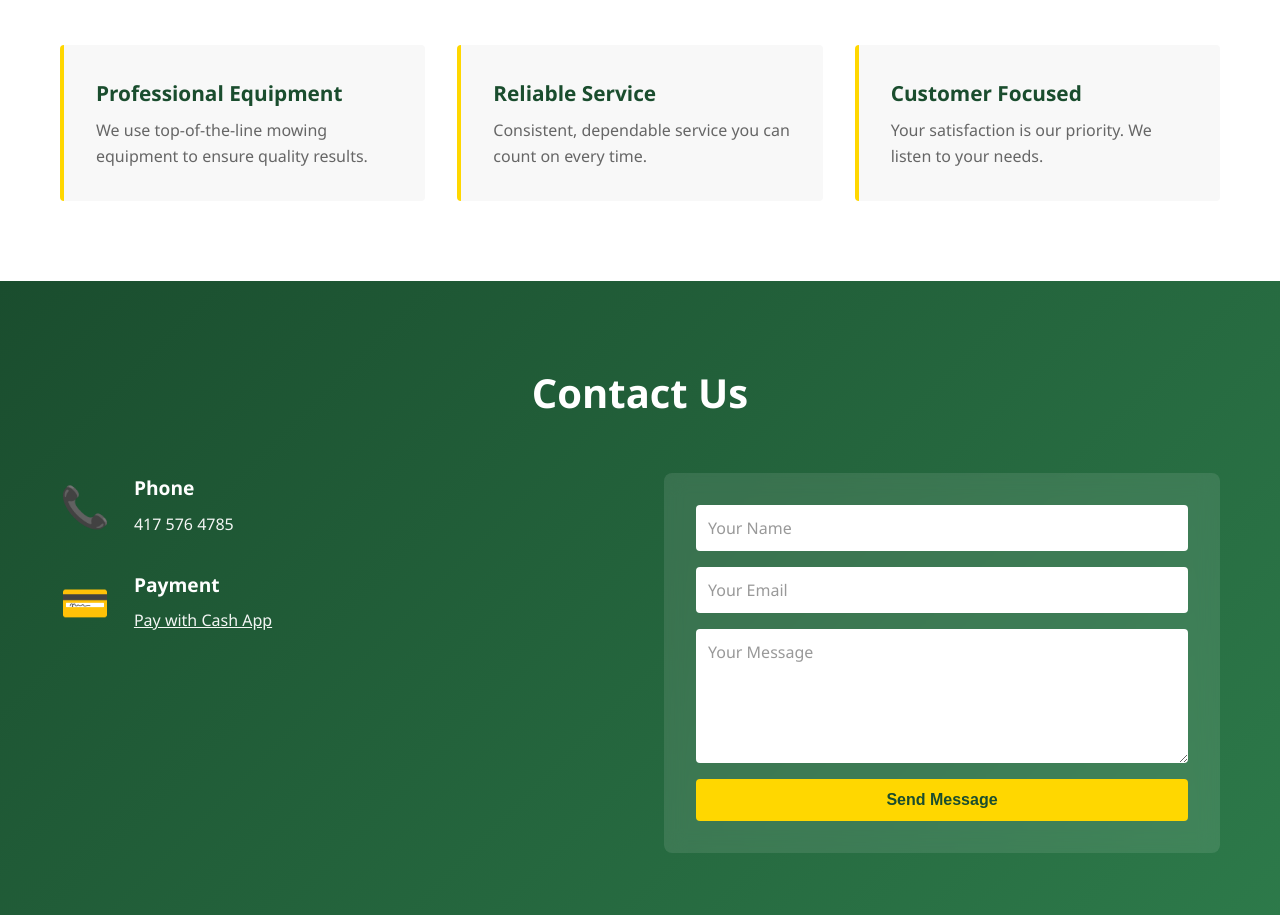
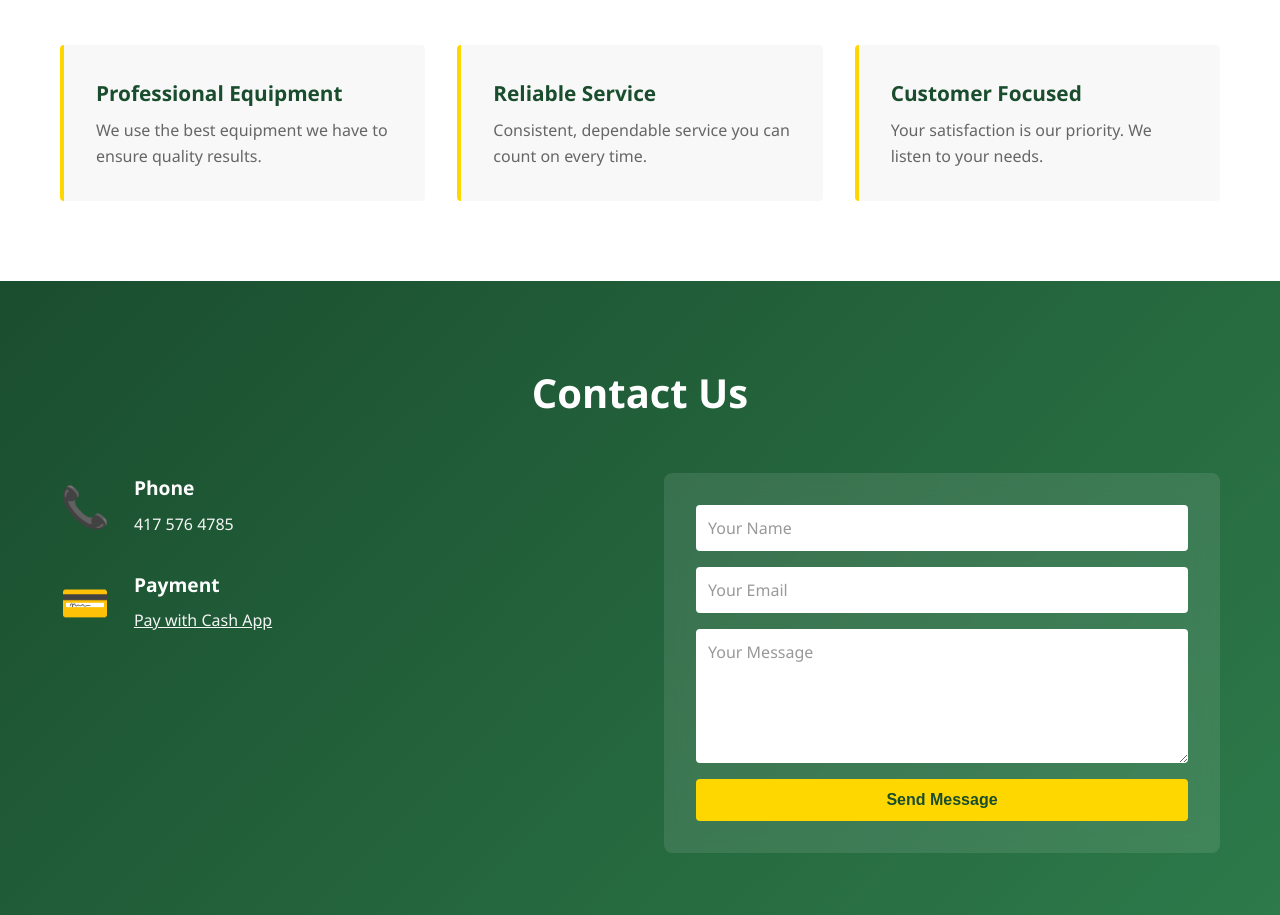
Before and after one commit to reclora/mow-bros-website, a website: page index.html in a window 1280 px wide. Shown: the part 1365-2280 px from the top of the page. Drawn offline with Linux system fonts and the light colour scheme.

Commit message:
Update Professional Equipment text to "We use the best equipment we have"

```diff
--- a/index.html
+++ b/index.html
@@ -68,7 +68,7 @@
             <div class="about-features">
                 <div class="feature">
                     <h4>Professional Equipment</h4>
-                    <p>We use top-of-the-line mowing equipment to ensure quality results.</p>
+                    <p>We use the best equipment we have to ensure quality results.</p>
                 </div>
                 <div class="feature">
                     <h4>Reliable Service</h4>
```
